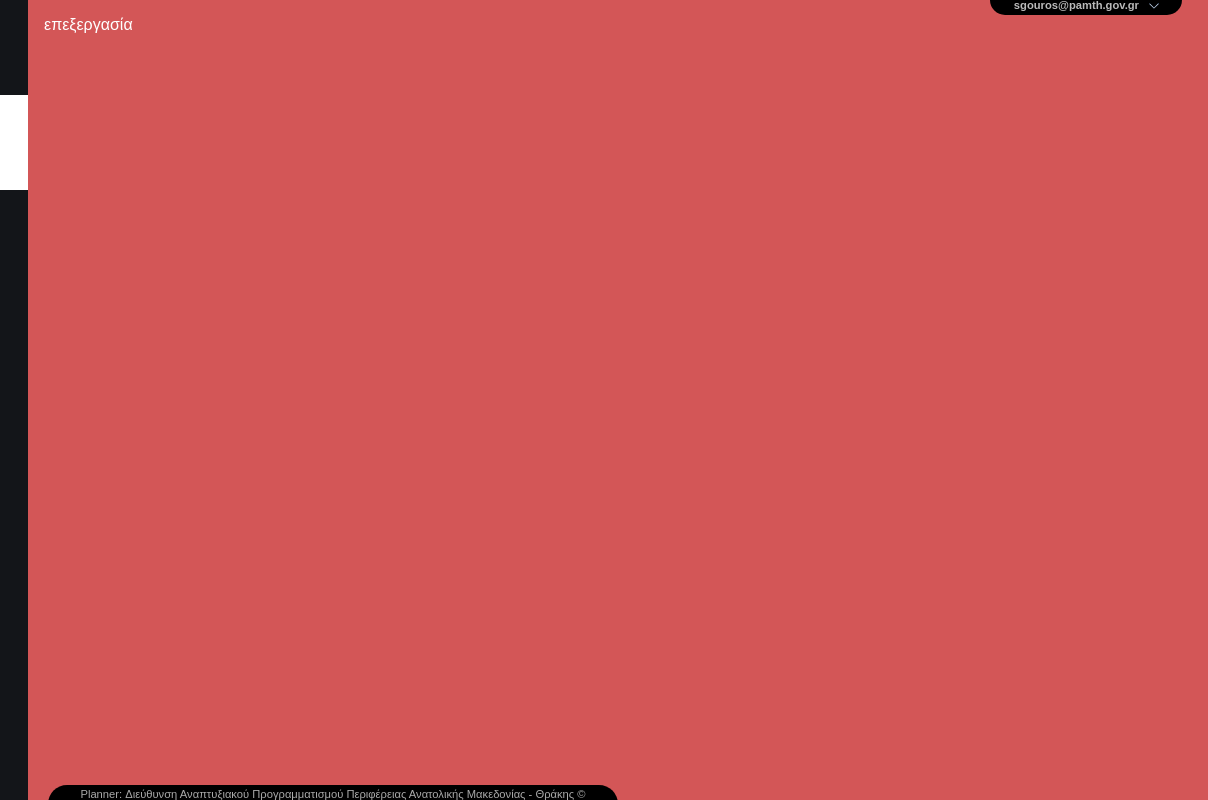
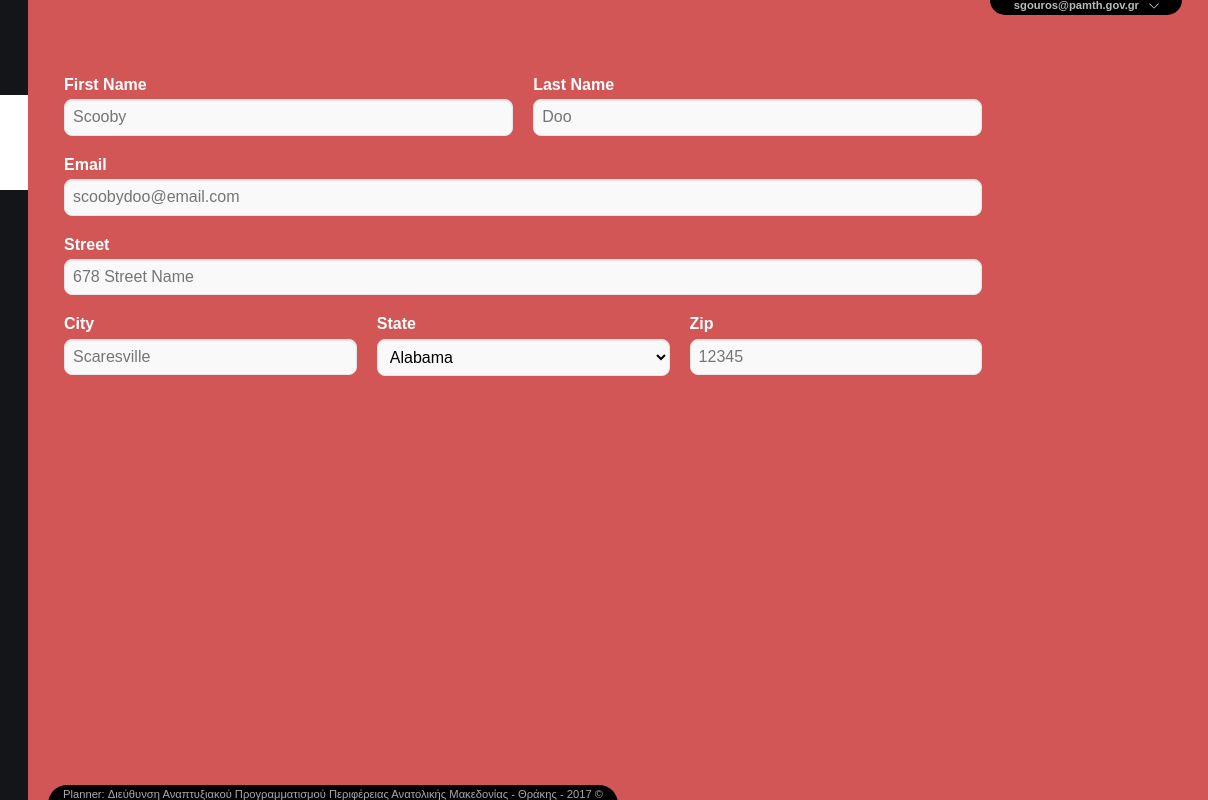
Before and after one commit to sgouros/planner_design, a plain HTML site: page index.html in a window 1280 px wide. Shown: the full height of the page, 72-1280 px from the left. Drawn offline with Linux system fonts and the light colour scheme.

Commit message:
by George Sgouros

```diff
--- a/index.html
+++ b/index.html
@@ -99,12 +99,68 @@
   </nav>
 
 
+    <section class="main-aside-section">
+      <main>
+
+        <form>
+          <div class='fieldsets-group'>
+
+            <div class='fieldset'>
+              <label>First Name</label>
+              <input placeholder='Scooby' type='text'>
+            </div>
+
+            <div class='fieldset'>
+              <label>Last Name</label>
+              <input placeholder='Doo' type='text'>
+            </div>
+         </div>
+
+        <div class='fieldset'>
+          <label>Email</label>
+          <input placeholder='scoobydoo@email.com' type='email'>
+        </div>
+
+        <div class='fieldset'>
+          <label>Street</label>
+          <input placeholder='678 Street Name' type='text'>
+        </div>
+
+
+       <div class='fieldsets-group'>
+
+        <div class='fieldset fieldset-city'>
+          <label>City</label>
+          <input placeholder='Scaresville' type='text'>
+        </div>
+
+        <div class='fieldset'>
+          <label>State</label>
+            <select class='select-state'>
+              <option value='AL'>Alabama</option>
+              <option value='AK'>Alaska</option>
+              <option value='AZ'>Arizona</option>
+            </select>
+        </div>
+
+
+            <div class='fieldset'>
+              <label>Zip</label>
+              <input placeholder='12345' type='text'>
+            </div>
+
+          </div>  <!--location-->
+
+
+        </form>
 
 
 
 
-    <section class="main-aside-section">
-      <main> επεξεργασία </main>
+
+
+
+      </main>
       <aside>
         <ul>
           <li>aside 1 </li>
@@ -114,7 +170,7 @@
     </section><!-- main-aside-->
 
 
-  <footer> <span> Planner: Διεύθυνση Αναπτυξιακού Προγραμματισμού Περιφέρειας Ανατολικής Μακεδονίας - Θράκης &copy; </span></footer>
+  <footer> <span> Planner: Διεύθυνση Αναπτυξιακού Προγραμματισμού Περιφέρειας Ανατολικής Μακεδονίας - Θράκης -  2017 &copy;</span></footer>
 </body>
 
 </html>
--- /dev/null
+++ b/sass/form.sass
@@ -0,0 +1,40 @@
+@import variables.sass
+
+form
+  display: flex
+  flex-direction: column
+  justify-content: flex-start
+  max-width: 80%
+  flex-grow: 1
+  padding-top: 40px
+  padding-bottom: 20px
+  padding-left: 20px
+  padding-right: 20px
+  // border: 1px dashed yellow
+
+.fieldsets-group
+  display: flex
+  flex-direction: row
+  margin-right: -20px
+
+.fieldset
+  display: flex
+  flex-direction: column
+  justify-content: flex-start
+  margin-top: 20px
+  margin-right: 20px
+  width: 100%
+
+label
+  font-weight: bold
+  margin-bottom: 5px
+
+input, select
+  background: #f9f9f9
+  border: 1px solid #e5e5e5
+  border-radius: 8px
+  box-shadow: inset 0 1px 1px #e1e1e1
+  font-size: 16px
+  padding: 8px
+
+  // border: 1px dashed black
--- a/sass/main_stylesheet.sass
+++ b/sass/main_stylesheet.sass
@@ -1,5 +1,6 @@
 @import normalize.css
 @import my_styles.sass
 @import svg.sass
+@import form.sass
 
 // select all children with  > *
```
Also changed, not shown: email icons and input.html (added, +135 -0 lines), css/form.css (added), css/main_stylesheet.css, 2 other files.
